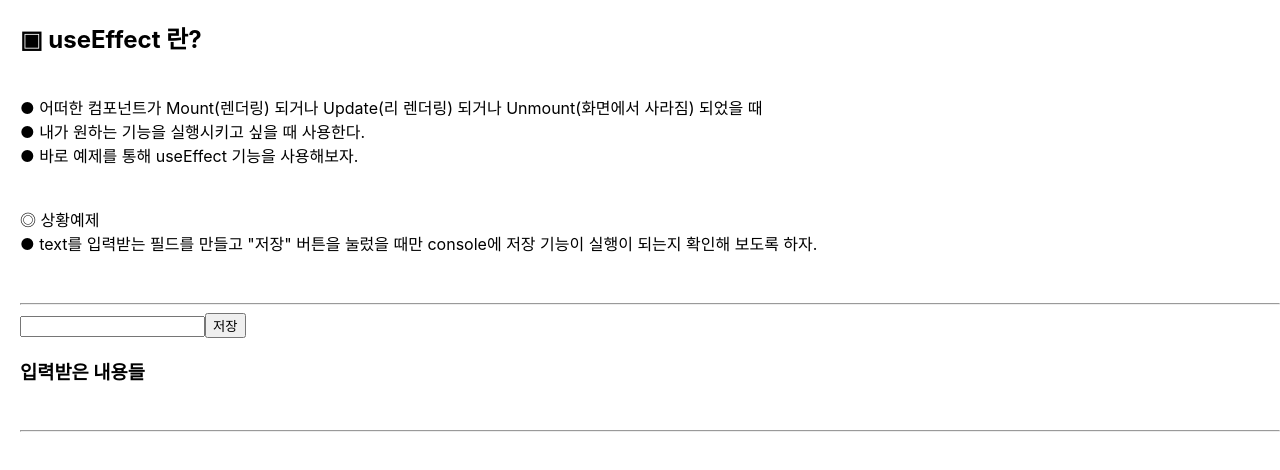
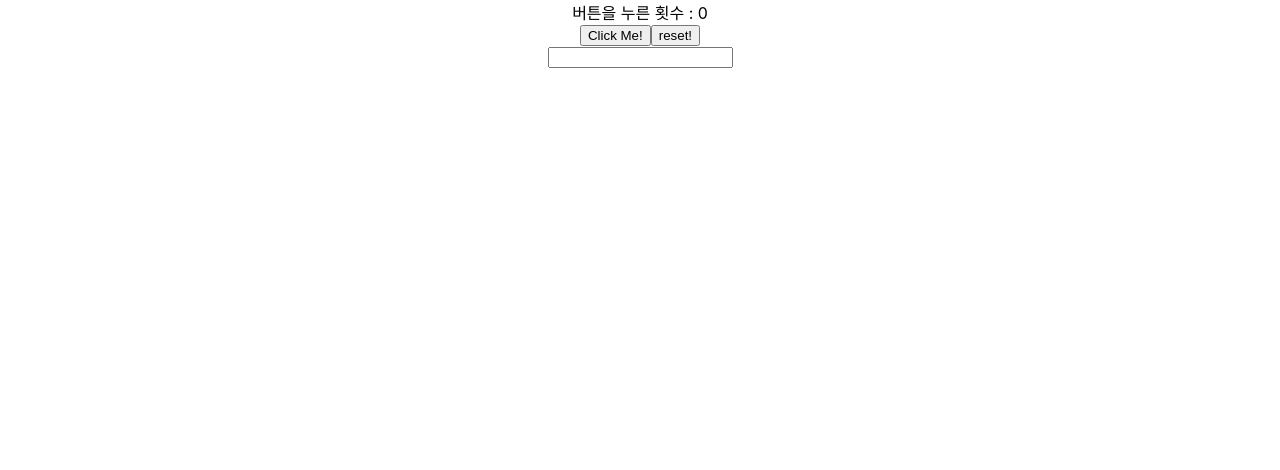
Before and after one commit to YoungcheolLee/react-hooks, a React (Create React App) app: page /UseEffect in a window 1280 px wide. Shown: the top 470 px of the page. Built offline with nearby package versions, Linux system fonts and the light colour scheme.

Commit message:
Update UseEffect.js

```diff
--- a/src/ReactHooks/UseEffect.js
+++ b/src/ReactHooks/UseEffect.js
@@ -1,52 +1,30 @@
 import { useState, useEffect } from "react";
 
 const UseEffect = () => {
-  const [text, setText] = useState([]);
-  const [input, setInput] = useState("");
+  let [count, setCount] = useState(0);
+  const [doodle, setDoodle] = useState("");
 
-  const handleSubmit = () => {
-    setText((prevState) => {
-      return [input, ...prevState];
-    });
-  };
-
-  const handleInputChange = (e) => {
-    return setInput(e.target.value);
-  };
+  // dependency array에 doodle을 넣어 doodle이 변경될 때 useEffect를 실행시켜 줌.
+  // count 변화 시 useEffect 실행되지 않는다.
+  useEffect(() => {
+    console.log("useEffect 실행!");
+  }, [doodle]);
 
   return (
     <div>
-      <div className="useEffect">
-        <span>
-          <h2>▣ useEffect 란? </h2>
-          <br />
-          ● 어떠한 컴포넌트가 Mount(렌더링) 되거나 Update(리 렌더링) 되거나
-          Unmount(화면에서 사라짐) 되었을 때<br />
-          ● 내가 원하는 기능을 실행시키고 싶을 때 사용한다. <br />
-          ● 바로 예제를 통해 useEffect 기능을 사용해보자. <br />
-          <br />
-          <br />
-          ◎ 상황예제 <br />
-          ● text를 입력받는 필드를 만들고 "저장" 버튼을 눌렀을 때만 console에
-          저장 기능이 실행이 되는지 확인해 보도록 하자. <br />
-          <br />
-        </span>
+      <div>
+        <span>버튼을 누른 횟수 : {count}</span> <br />
+        <button onClick={() => setCount(count + 1)}>Click Me!</button>
+        <button onClick={() => setCount((count = 0))}> reset! </button>
+      </div>
+      <div>
+        <input
+          type="text"
+          value={doodle}
+          onChange={(e) => setDoodle(e.target.value)}
+        />
         <br />
-        <hr />
-        <div>
-          <input type="text" value={input} onChange={handleInputChange}></input>
-          <button onClick={handleSubmit}>저장</button> <br />
-          <div>
-            <h3>입력받은 내용들</h3>
-            <div>
-              {text.map((item, idx) => {
-                return <div key={idx}>{input}</div>;
-              })}
-            </div>
-          </div>
-          <br />
-          <hr />
-        </div>
+        <span>{doodle}</span>
       </div>
     </div>
   );
```
